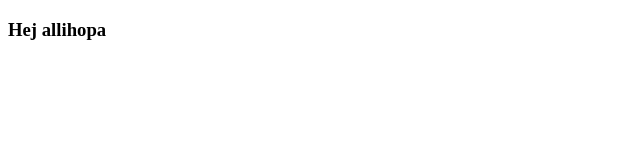
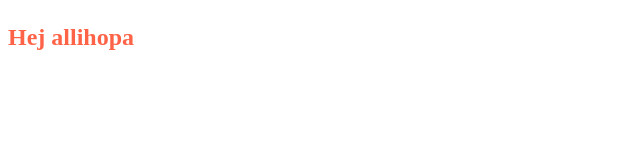
Before and after one commit to Alexander-Gabor/alexander-gabor.github.io, a plain HTML site: page index.html in a window 1280 px wide. Shown: the whole page, without its empty margins (0-640 px from the left). Drawn offline with Linux system fonts and the light colour scheme.

Commit message:
github pages test

```diff
--- a/index.html
+++ b/index.html
@@ -4,7 +4,7 @@
     <meta charset="UTF-8" />
     <meta name="viewport" content="width=device-width, initial-scale=1.0" />
     <link rel="stylesheet" href="styles.css" />
-    <title>Document</title>
+    <title>Alexander Gabor Portfolio</title>
   </head>
   <body>
     <h3>Hej allihopa</h3>
--- a/styles.css
+++ b/styles.css
@@ -0,0 +1,4 @@
+h3 {
+  color: tomato;
+  font-size: 24px;
+}
```
Also changed, not shown: 1 other file.
